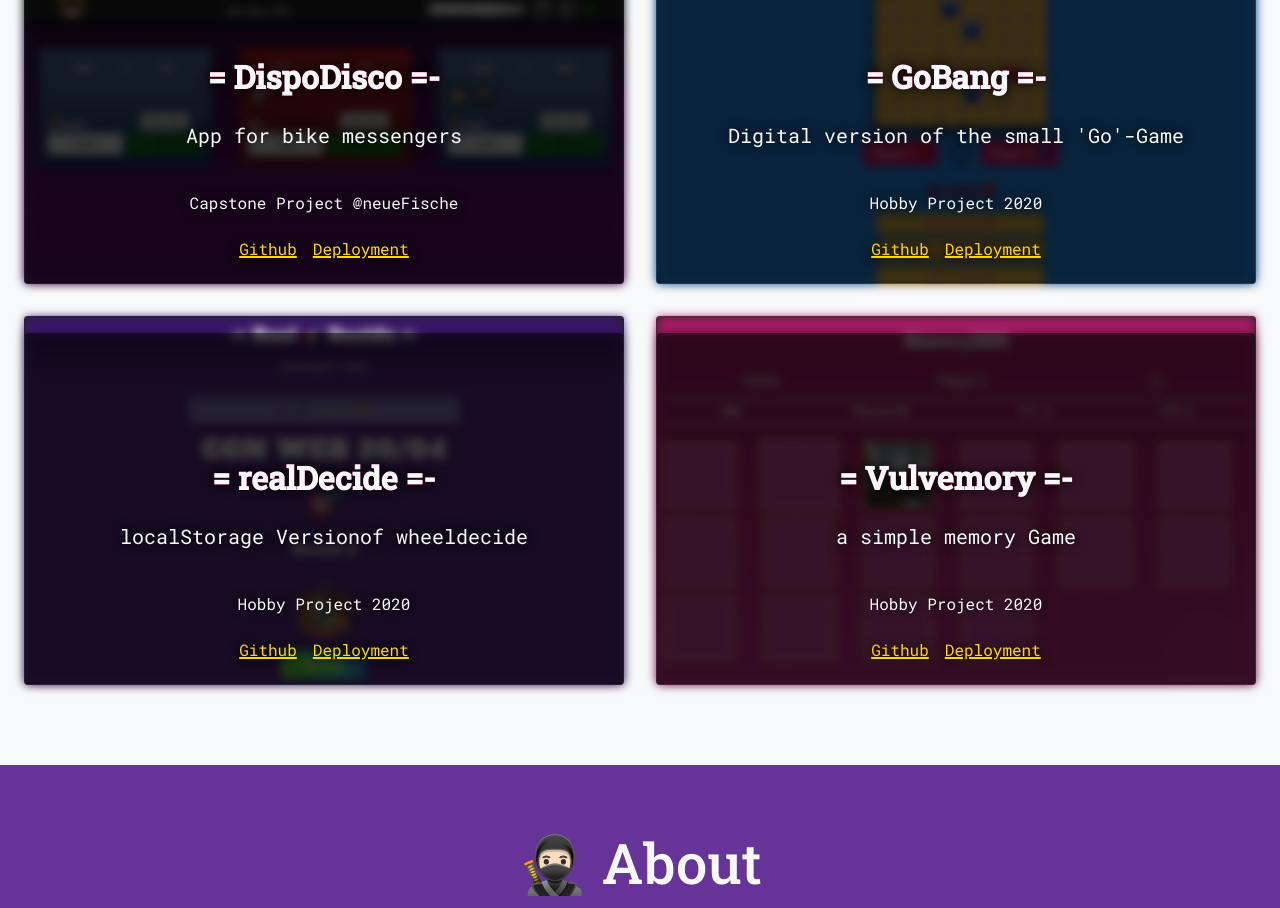
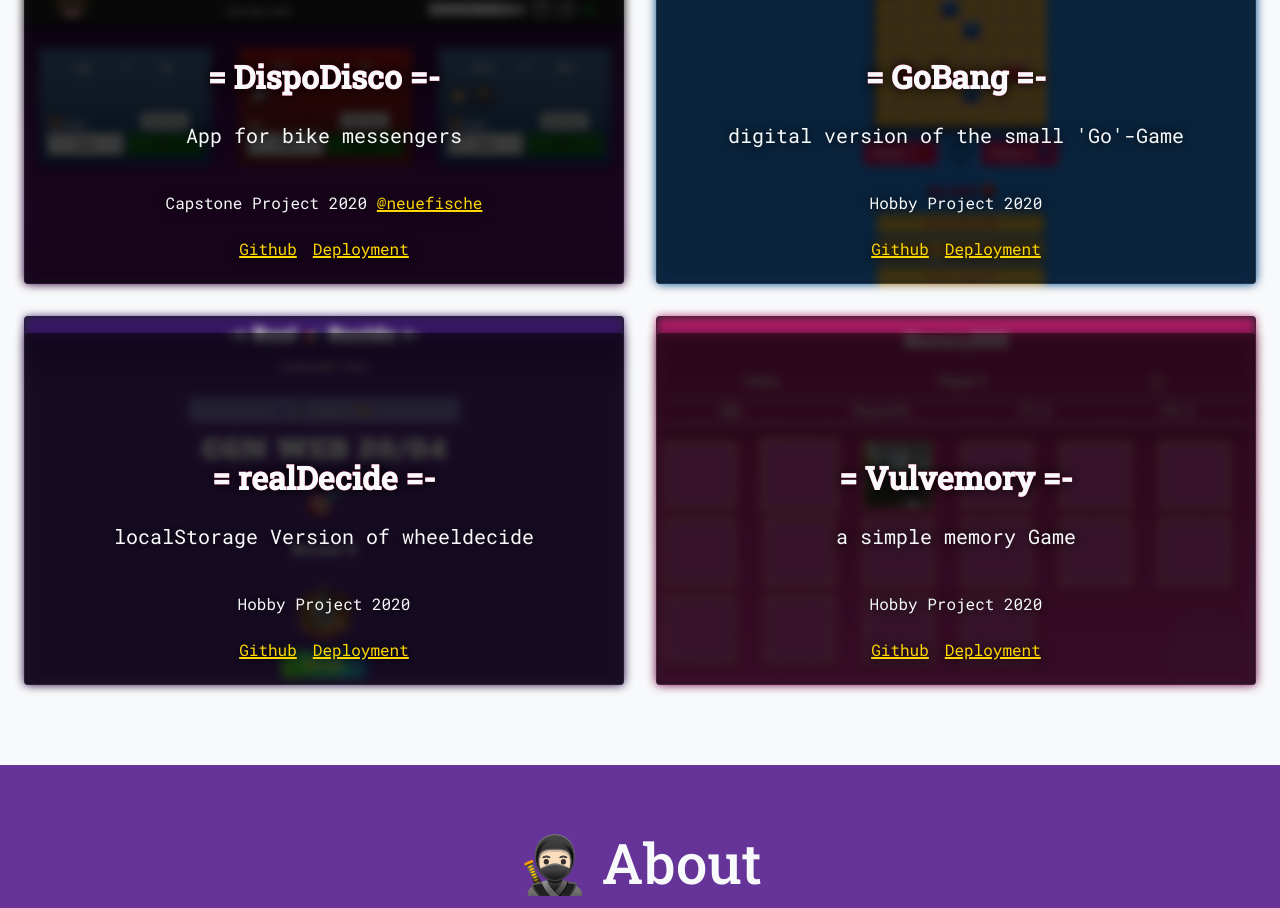
Before and after one commit to bwnstck/portfolio-react, a React (Create React App) app: page / in a window 1280 px wide. Shown: the part 2040-2948 px from the top of the page. Built offline with nearby package versions, Linux system fonts and the light colour scheme.

Commit message:
:art: Add neuefische link

```diff
--- a/src/screens/Projects.js
+++ b/src/screens/Projects.js
@@ -12,14 +12,16 @@
     {
       title: "= DispoDisco =-",
       sub: "App for bike messengers",
-      type: "Capstone Project @neueFische",
+      type: "Capstone Project 2020 ",
+      link: "https://neuefische.de",
+      linkText: "@neuefische",
       depl: "https://dispodisco.herokuapp.com",
       github: "https://github.com/DiscoDevs/DispoDisco",
       src: DispoDisco,
     },
     {
       title: "= GoBang =-",
-      sub: "Digital version of the small 'Go'-Game",
+      sub: "digital version of the small 'Go'-Game",
       type: "Hobby Project 2020",
       depl: "https://playgobang.vercel.app",
       github: "https://github.com/bwnstck/gobang",
@@ -27,7 +29,7 @@
     },
     {
       title: "= realDecide =-",
-      sub: "localStorage Versionof wheeldecide",
+      sub: "localStorage Version of wheeldecide",
       type: "Hobby Project 2020",
       depl: "https://realdecide.vercel.app",
       github: "https://github.com/bwnstck/realdecide",
@@ -55,6 +57,7 @@
               <p>{project.sub}</p>
               <InfoContainer>
                 <span>{project.type}</span>
+                {project.link && <a href={project.link}>{project.linkText}</a>}
               </InfoContainer>
               <LinkContainer>
                 <a href={project.github} target="_blank" rel="noreferrer">
```
